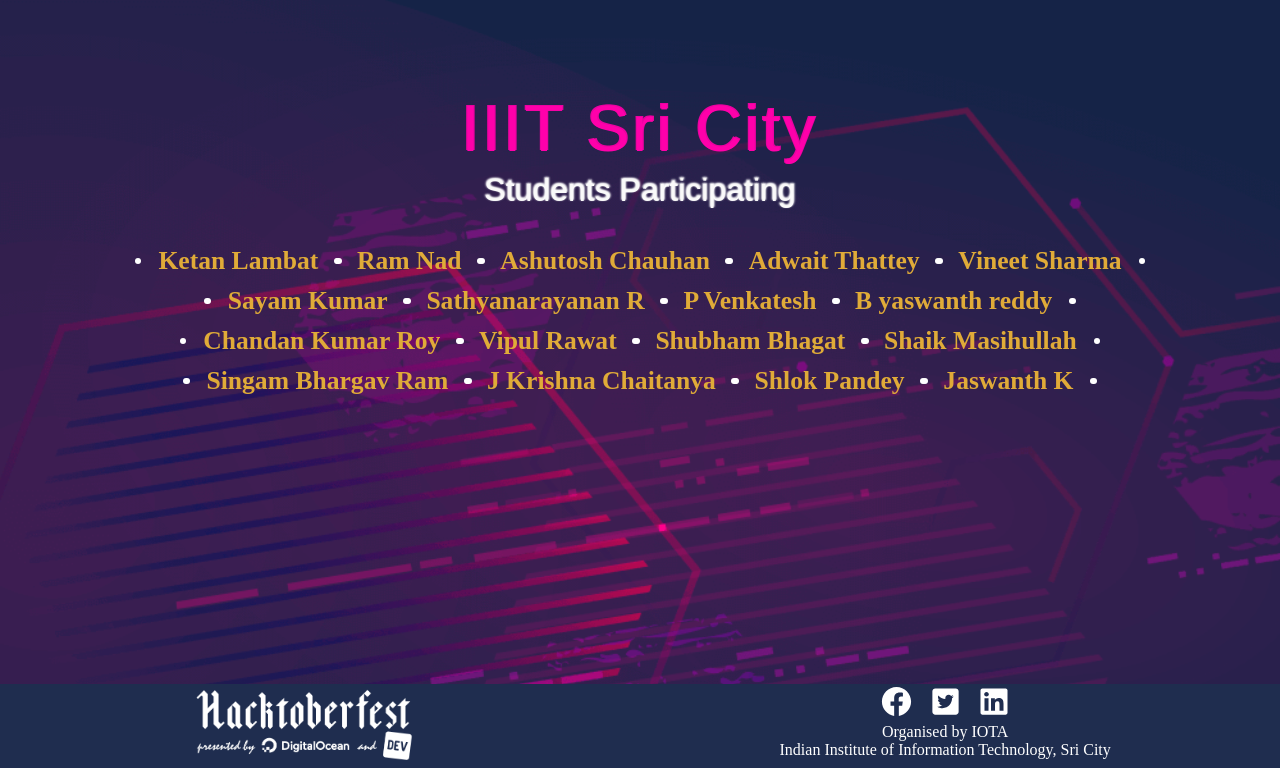
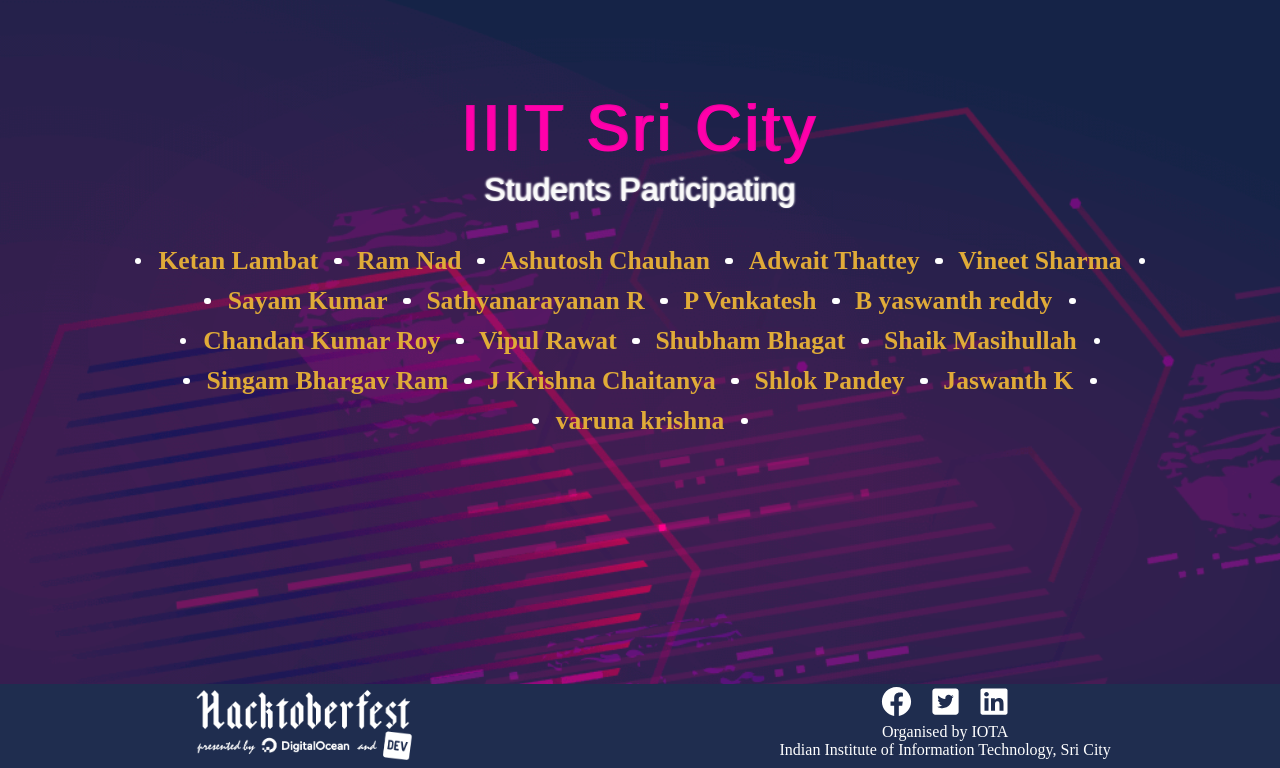
Before and after one commit to Project-Club-IIITS/hacktoberfest2019-participants, a Jekyll site: the page index.html, which Jekyll copies as it is, in a window 1280 px wide, cut to the strip 132-900 px from the top of the page. Built offline with Jekyll 4.4.1, drawn with Linux system fonts in a browser that asks for light colours; some web fonts are replaced.

Commit message:
added varuna krishna to index

```diff
--- a/index.html
+++ b/index.html
@@ -63,7 +63,7 @@
                 <li><a href="https://github.com/chaitanya531">J Krishna Chaitanya</a></li>
                 <li><a href="https://github.com/b30wulffz">Shlok Pandey</a></li>
                 <li><a href="https://github.com/JazzKriss21">Jaswanth K</a></li>
-
+                <li><a href=s"https://github.com/varunakk">varuna krishna</a></li>
             </ul>
         </div>
     </div>
```
